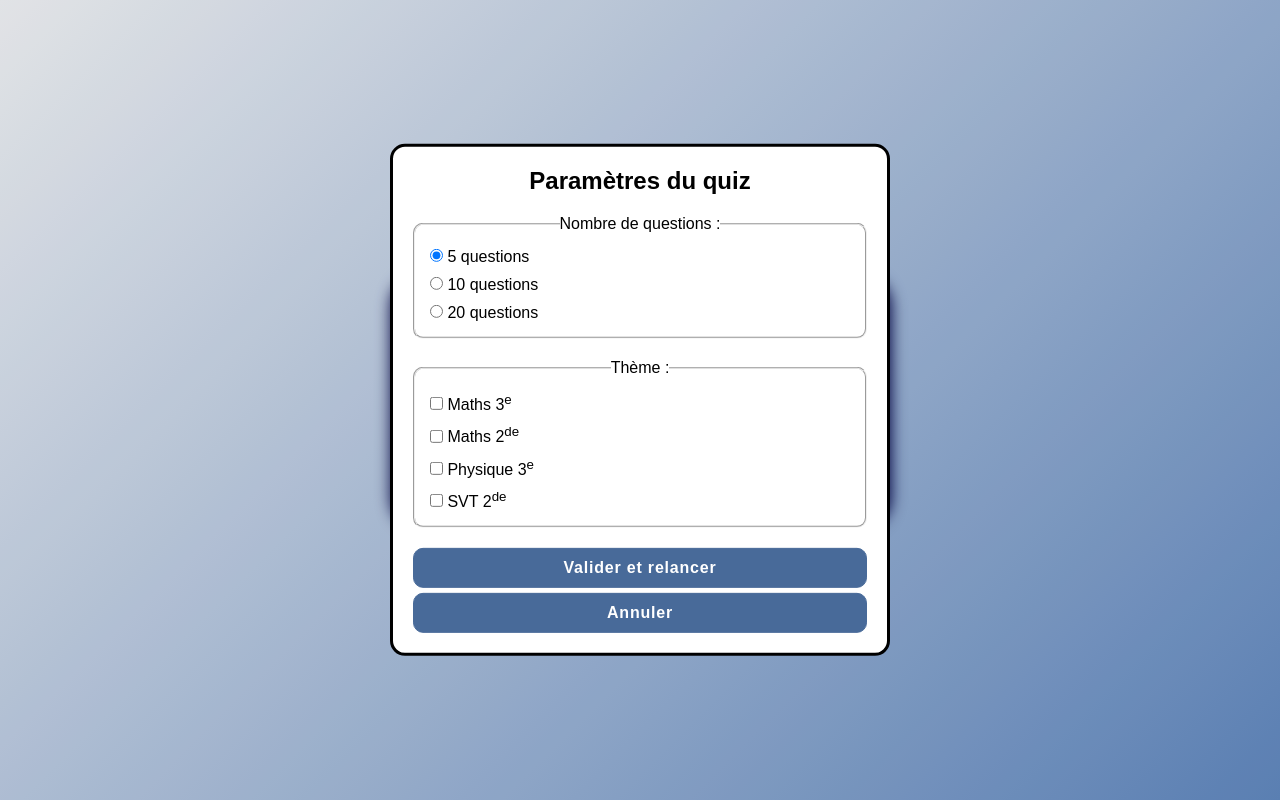
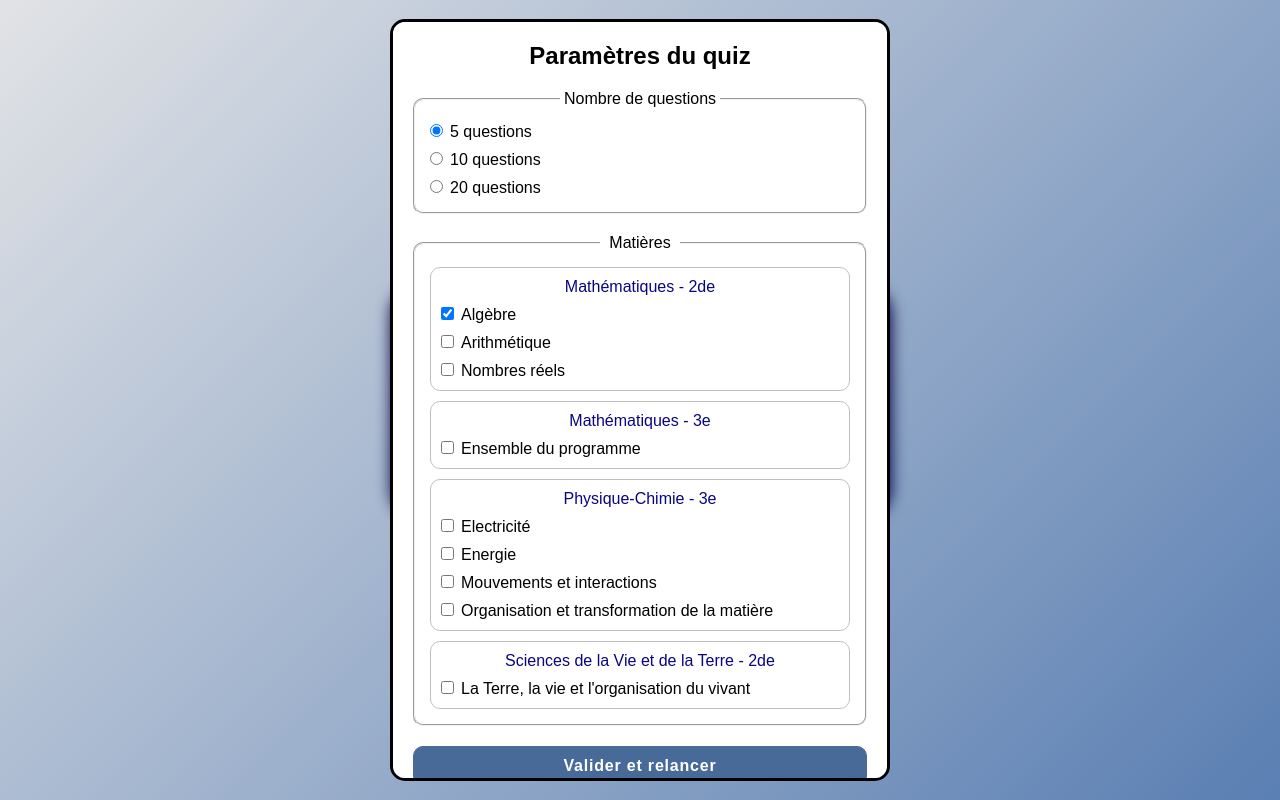
Before and after one commit to Polodys/revizz, a plain HTML site: page index.html in a window 1280 px wide. Both pictures are taken after a click on the button "Ouvrir le menu des paramètres". Drawn offline with Linux system fonts and the light colour scheme.

Commit message:
refactor(modal): generate subject checkboxes dynamically

```diff
--- a/index.html
+++ b/index.html
@@ -43,42 +43,11 @@
           <h2>Paramètres du quiz</h2>
 
           <fieldset id="questions-params-group">
-            <legend>Nombre de questions :</legend>
+            <legend>&nbspNombre de questions&nbsp</legend>
           </fieldset>
 
-          <fieldset>
-            <legend>Thème :</legend>
-            <label for="theme1"
-              ><input
-                type="checkbox"
-                id="theme1"
-                name="theme1"
-                value="maths-3e"
-                checked
-              />
-              Maths 3<sup>e</sup></label
-            >
-            <label for="theme2"
-              ><input
-                type="checkbox"
-                id="theme2"
-                name="theme2"
-                value="maths-2de"
-              />
-              Maths 2<sup>de</sup></label
-            >
-            <label for="theme3"
-              ><input
-                type="checkbox"
-                id="theme3"
-                name="theme3"
-                value="physics-3e"
-              />
-              Physique 3<sup>e</sup></label
-            >
-            <label for="theme4"
-              ><input type="checkbox" id="theme4" name="theme4" value="biology-2de" /> SVT 2<sup>de</sup></label
-            >
+          <fieldset id="subjects-params-group">
+            <legend>&nbsp&nbspMatières&nbsp&nbsp</legend>
           </fieldset>
 
           <div>
--- a/script.js
+++ b/script.js
@@ -25,6 +25,7 @@ const paramsBtn = document.getElementById("params-btn");
 const paramsModal = document.getElementById("params-modal");
 const paramsForm = document.getElementById("params-form");
 const questionsParamGroup = document.getElementById("questions-params-group");
+const subjectsParamGroup = document.getElementById("subjects-params-group");
 const closeModalBtn = document.getElementById("close-modal-btn");
 
 /**
@@ -40,7 +41,7 @@ function getRandomNumber(max) {
  * @param {Object} attributes
  */
 function setAttributes(element, attributes) {
-  if (!element || typeof attributes !== 'object' || attributes === null) return
+  if (!element || typeof attributes !== "object" || attributes === null) return;
 
   for (const [key, value] of Object.entries(attributes)) {
     if (value !== null && value !== undefined) {
@@ -60,25 +61,61 @@ function createParamsForm() {
   numberOfQuestions.forEach((element) => {
     let label = document.createElement("label");
     let input = document.createElement("input");
-    label.textContent = " " + element + " questions";
+    label.textContent = element + " questions";
+    label.classList.add("questions-group");
     setAttributes(input, {
       type: "radio",
       name: "size",
-      value: element
+      value: element,
     });
+
+    if (element == numberOfQuestions[0]) {
+      input.checked = true;
+    }
 
     label.insertAdjacentElement("afterbegin", input);
 
     questionsParamGroup.insertAdjacentElement("beforeend", label);
-  })
+  });
 
+  // Choix des thèmes
+  quizCatalog.forEach((element) => {
+    let divSubjectGroup = document.createElement("div");
+    divSubjectGroup.classList.add("subject-group");
 
+    let h3 = document.createElement("h3");
+    h3.textContent = element.label;
 
+    let divCheckboxGroup = document.createElement("div");
+    divCheckboxGroup.classList.add("checkbox-group");
 
+    divSubjectGroup.insertAdjacentElement("afterbegin", h3);
+    divSubjectGroup.insertAdjacentElement("beforeend", divCheckboxGroup);
+    subjectsParamGroup.insertAdjacentElement("beforeend", divSubjectGroup);
 
+    element.topics.forEach((topic) => {
+      let labelTopic = document.createElement("label");
+      labelTopic.textContent = topic.label;
 
+      let inputTopic = document.createElement("input");
+      setAttributes(inputTopic, {
+        type: "checkbox",
+        name: "topic",
+        value: topic.file,
+      });
+
+      labelTopic.insertAdjacentElement("afterbegin", inputTopic);
+      divCheckboxGroup.insertAdjacentElement("beforeend", labelTopic);
+    });
+
+    const firstCheckbox = subjectsParamGroup.querySelector(
+      'input[type="checkbox"]',
+    );
+    if (firstCheckbox) {
+      firstCheckbox.checked = true;
+    }
+  });
 }
-
 
 /**
  * Génère une session de quiz aléatoire en fonction de la taille choisie
@@ -255,14 +292,21 @@ paramsBtn.addEventListener("click", () => {
   // Pour le nombre de questions
   const sizeRadios = paramsForm.querySelectorAll("input[name='size']");
   sizeRadios.forEach((radio) => {
-    radio.checked = (Number(radio.value) === quizSize);
+    radio.checked = Number(radio.value) === quizSize;
   });
 
   // Pour le(s) thème(s)
-  document.getElementById("theme1").checked = quizThemes.includes(maths3e);
-  document.getElementById("theme2").checked = quizThemes.includes(maths2de);
-  document.getElementById("theme3").checked = quizThemes.includes(physics3e);
-  document.getElementById("theme4").checked = quizThemes.includes(biology2de);
+  /**
+   * ATTENTION : 4 LIGNES COMMENTEES TEMPORAIREMENT
+   * (Utile pendant l'étape de la refactorisation consistant à
+   * mettre au point et tester la génération automatique du choix
+   * des matières dans la modale)
+   *
+   */
+  // document.getElementById("theme1").checked = quizThemes.includes(maths3e);
+  // document.getElementById("theme2").checked = quizThemes.includes(maths2de);
+  // document.getElementById("theme3").checked = quizThemes.includes(physics3e);
+  // document.getElementById("theme4").checked = quizThemes.includes(biology2de);
 
   // 2. Ouverture de la modale
   paramsModal.showModal();
@@ -283,7 +327,12 @@ paramsForm.addEventListener("submit", (e) => {
   const selectedTheme4 = formData.get("theme4");
 
   // Validation : s'assurer qu'au moins un thème est coché
-  if (!selectedTheme1 && !selectedTheme2 && !selectedTheme3 && !selectedTheme4) {
+  if (
+    !selectedTheme1 &&
+    !selectedTheme2 &&
+    !selectedTheme3 &&
+    !selectedTheme4
+  ) {
     alert("Veuillez sélectionner au moins un thème !");
     return;
   }
@@ -294,10 +343,18 @@ paramsForm.addEventListener("submit", (e) => {
 
   // Met à jour dynamiquement les thèmes actifs du quiz
   quizThemes.length = 0;
-  if (selectedTheme1 === "maths-3e") {quizThemes.push(maths3e);}
-  if (selectedTheme2 === "maths-2de") {quizThemes.push(maths2de);}
-  if (selectedTheme3 === "physics-3e") {quizThemes.push(physics3e);}
-  if (selectedTheme4 === "biology-2de") {quizThemes.push(biology2de);}
+  if (selectedTheme1 === "maths-3e") {
+    quizThemes.push(maths3e);
+  }
+  if (selectedTheme2 === "maths-2de") {
+    quizThemes.push(maths2de);
+  }
+  if (selectedTheme3 === "physics-3e") {
+    quizThemes.push(physics3e);
+  }
+  if (selectedTheme4 === "biology-2de") {
+    quizThemes.push(biology2de);
+  }
 
   restart();
 });
@@ -310,10 +367,16 @@ resultPara.classList.add("hidden");
 reviewQuizBtn.classList.add("hidden");
 restartBtn.classList.add("hidden");
 
-createParamsForm()
-generateQuiz();
-displayQuestion(index);
-displayAnswers(index);
+createParamsForm();
+/**
+ * ATTENTION : 3 FONCTIONS COMMENTEES TEMPORAIREMENT
+ * (Utile pendant l'étape de la refactorisation consistant à
+ * mettre au point et tester la génération automatique du choix
+ * des matières dans la modale)
+ */
+// generateQuiz();
+// displayQuestion(index);
+// displayAnswers(index);
 
 // --- Enregistrement du Service Worker (PWA) ---
 if ("serviceWorker" in navigator) {
@@ -332,7 +395,10 @@ if ("serviceWorker" in navigator) {
           if (!newWorker) return;
 
           newWorker.addEventListener("statechange", () => {
-            if (newWorker.state === "installed" && navigator.serviceWorker.controller) {
+            if (
+              newWorker.state === "installed" &&
+              navigator.serviceWorker.controller
+            ) {
               showUpdateBanner(newWorker);
             }
           });
--- a/style.css
+++ b/style.css
@@ -197,6 +197,42 @@ fieldset {
   border-radius: 10px;
 }
 
+h3 {
+  font-size: 1rem;
+  margin-top: 10px;
+  color: var(--primary-color);
+  font-weight: 500;
+}
+
+.subject-group {
+  width: 100%;
+  display: flex;
+  flex-direction: column;
+  /* justify-content: center; */
+  border: 1px solid #c0c0c0;
+  border-radius: 10px;
+}
+
+.checkbox-group {
+  display: flex;
+  flex-direction: column;
+  align-items: start;
+  gap: 10px;
+  padding: 10px;
+}
+
+.questions-group input,
+.checkbox-group input {
+  margin-right: 7px;
+}
+
+fieldset label:hover,
+fieldset input:hover {
+  cursor: pointer;
+  color: var(--primary-color);
+  font-weight: 600;
+}
+
 ::backdrop {
   background-image: linear-gradient(
     45deg,
```
